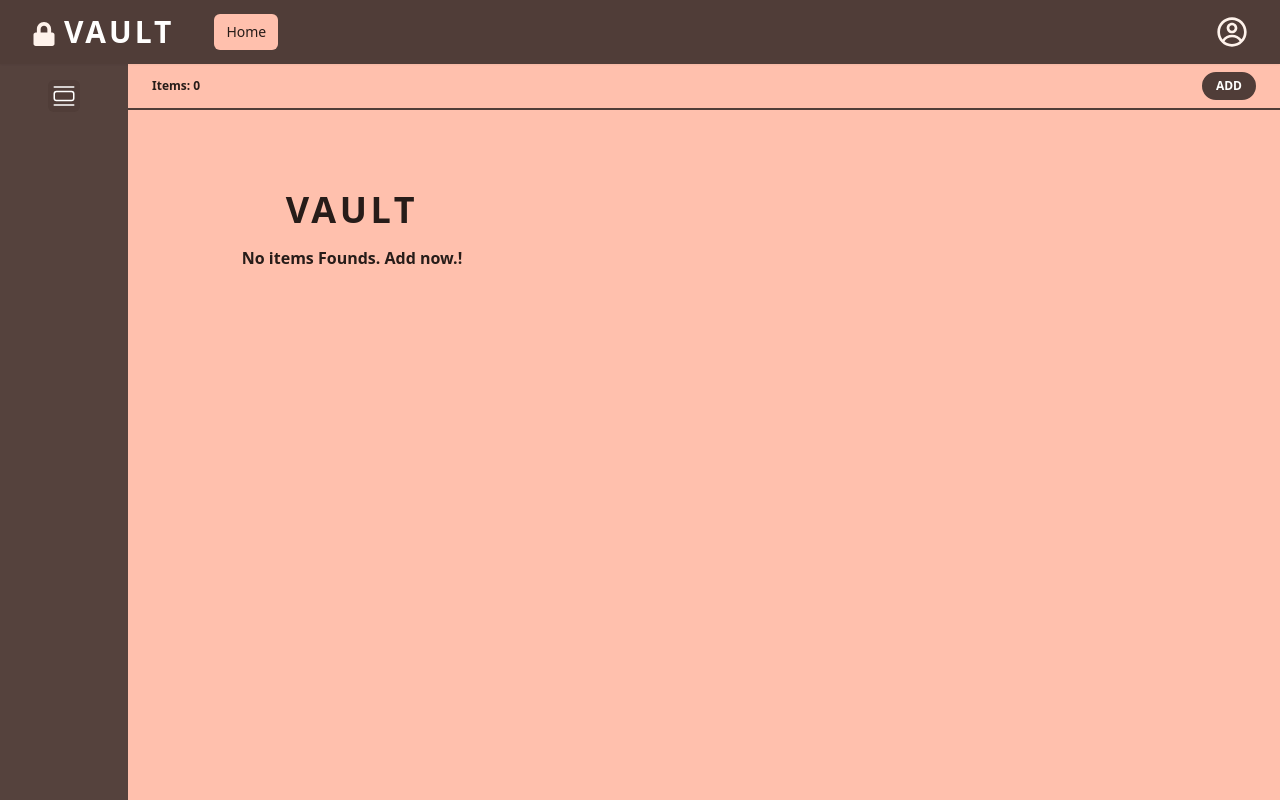
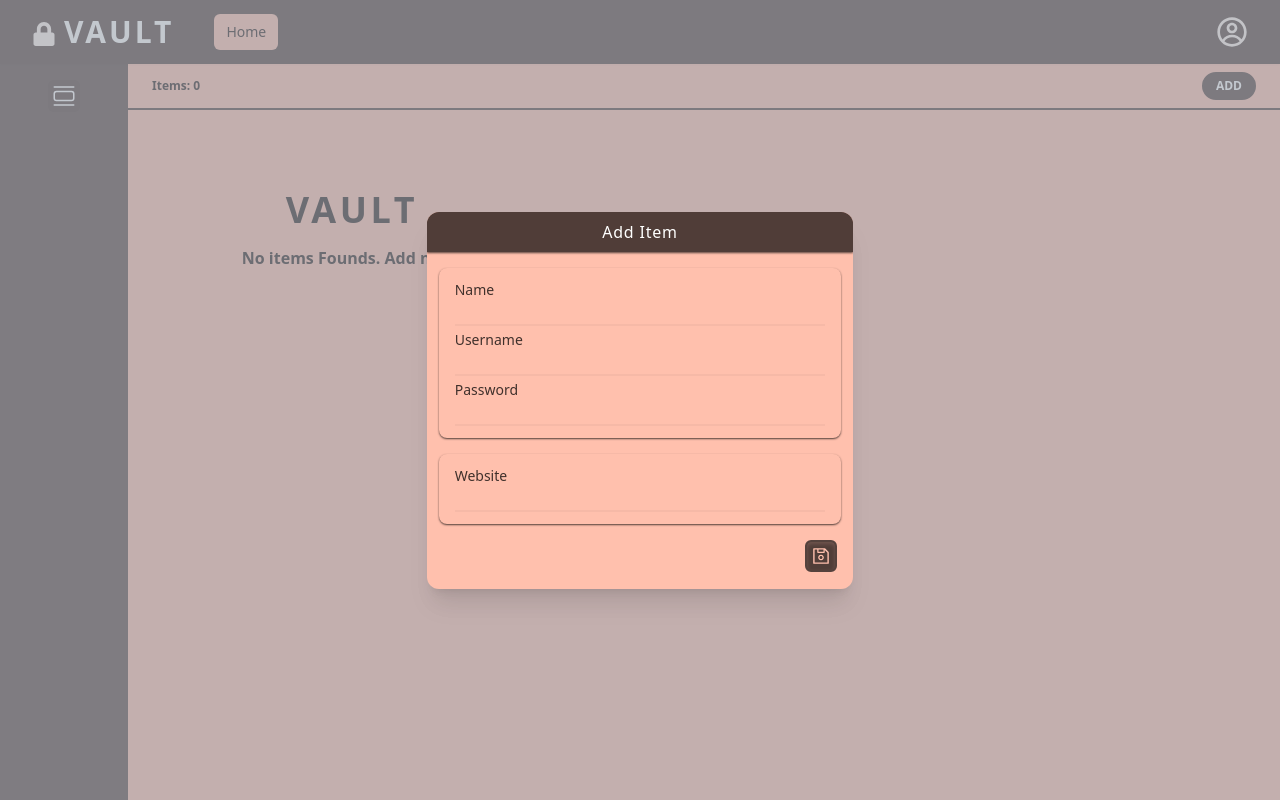
Before and after one commit to raziqali0306/pm-next, a Next.js app: page /app in a window 1280 px wide. Both pictures are taken after a click on the element "ADD". Built offline with nearby package versions, Linux system fonts and the light colour scheme.

Commit message:
adds addItem ui

```diff
--- a/pages/app/index.tsx
+++ b/pages/app/index.tsx
@@ -1,12 +1,15 @@
 import { BsViewList } from 'react-icons/bs';
 import axios from "axios";
 import { CredItemType } from '../../core/entites'
-import { useEffect, useState } from "react";
+import { FormEvent, useEffect, useState } from "react";
 import CredItem from "../../components/credItem";
+import BaseModal from '../../components/base_modal';
+import { AiOutlineSave } from 'react-icons/ai';
 
 function App() {
 
     const [credItems, setCredItems] = useState<CredItemType[] | []>([]);
+    const [open, setOpen] = useState<boolean>(false);
 
     const fetchCredItems = async() => {
         const token:string | null = sessionStorage.getItem('token_details');
@@ -28,8 +31,40 @@ function App() {
         }
     }
 
-    const addItem = async() => {
+    const addItem = async(event: FormEvent<HTMLFormElement>) => {
+        event.preventDefault();
+        const token:string | null = sessionStorage.getItem('token_details');
+        if(token !== null) {
+            const target = event.target as typeof event.target & {
+                name: { value: string };
+                username: { value: string };
+                password: { value: string };
+                url: {value: string}
+            };
+            let data:any = {
+                name: target.name.value,
+                username: target.username.value,
+                password: target.password.value,
+            }
+            if(target.url.value && target.url.value !== '' && target.url.value !== undefined) {
+                data['url'] = target.url.value;
+            }
+            axios.post('http://localhost:3000/pm/add', data, {
+                headers: {
+                    'Authorization' : 'Bearer ' + token,
+                }
+            })
+            .then((res) => {
+                fetchCredItems();
+            })
+            .catch((err) => {
+                console.log(err)
+            })
 
+        }
+        else {
+            //do something
+        }
     }
 
 
@@ -66,7 +101,9 @@ function App() {
                 <div className="col-span-9 overflow-auto h-full">
                     <div className="w-full px-6 inline-flex justify-between items-center py-2 border-b-2 border-secondary">
                         <p className="text-xs text-primaryHeading font-semibold" >Items: <span className="font-bold">{credItems.length}</span></p>
-                        <div className="cursor-pointer border-2 border-secondary bg-secondary text-secondaryHeading font-semibold py-1 px-3 rounded-full text-xs hover:scale-105 trasition duration-150 hover:text-primaryHeading hover:bg-primary">
+                        <div className="cursor-pointer border-2 border-secondary bg-secondary text-secondaryHeading font-semibold py-1 px-3 rounded-full text-xs hover:scale-105 trasition duration-150 hover:text-primaryHeading hover:bg-primary"
+                            onClick={() => {setOpen(true)}}
+                        >
                             ADD
                         </div>
                     </div>
@@ -88,8 +125,62 @@ function App() {
                     </div>
                 </div>
             </div>
+
+            <BaseModal open={open} setOpen={(value) => {setOpen(value)}}>
+                <AddItemForm addItem={(event) => {addItem(event)}}/>
+            </BaseModal>
         </>
     )
 }
 
 export default App;
+
+
+function AddItemForm({
+    addItem,
+} : {
+    addItem: (event: FormEvent<HTMLFormElement>) => void,
+}) {
+
+    const handleAddItem = (event: FormEvent<HTMLFormElement>) => {
+        addItem(event);
+    }
+
+    return (
+        <div>
+            <div className="py-2 mb-2 bg-secondary text-secondaryHeading text-center shadow-sm shadow-secondary_light tracking-wider">
+                Add Item
+            </div>
+            <div className="text-sm pt-2 pb-3 px-3">
+                <form onSubmit={(event) => {handleAddItem(event)}}>
+                    <div className="px-4 py-3 shadow-sm shadow-secondary rounded-lg mb-4">
+                        <div className="pb-1 border-b-2 border-secondary border-opacity-5">
+                            <p className="opacity-75 ">Name</p>
+                            <input type="text" name='name' className='w-full bg-primary focus:outline-none' />
+                        </div>
+                        <div className="pb-1 border-b-2 border-secondary border-opacity-5">
+                                <p className="opacity-75 pt-1">Username</p>
+                                <input type="text" name='username' className='w-full bg-primary focus:outline-none' required/>
+                        </div>
+                        <div className="pb-1 border-b-2 border-secondary border-opacity-5">
+                                <p className="opacity-75 pt-1">Password</p>
+                                <input type="password" name='password' className='w-full bg-primary focus:outline-none' required/>
+                        </div>
+                    </div>
+                    <div className="px-4 py-3 shadow-sm shadow-secondary rounded-lg mb-4">
+                        <div className="pb-1 border-b-2 border-secondary border-opacity-5">
+                            <p className="opacity-75 ">Website</p>
+                            <input type="url" name="url" className='w-full bg-primary focus:outline-none' required/>
+                        </div>
+                    </div>
+
+                    <div className='w-full inline-flex justify-end items-center pr-1'>
+                        <div className='p-1 bg-secondary border-2 border-secondary_light rounded-md shadow-inner shadow-primary/20 cursor-pointer transition hover:scale-105 duration-150'>
+                            <AiOutlineSave className='w-5 h-5' color="#ffc0ad"/>
+                        </div>
+                    </div>
+                </form>
+            </div>
+        </div>
+    );
+}
--- a/styles/globals.css
+++ b/styles/globals.css
@@ -13,14 +13,10 @@
     scrollbar-width: none;  /* Firefox */
 }
 
+input:-webkit-autofill {
+    -webkit-box-shadow: 0 0 0 30px #ffc0ad inset;
+}
+
 input[type=text], input[type=email], input[type=password]  {
     @apply text-primaryParagraph text-sm;
 }
-
-
-.top-right {
-    top: 12px;
-    right: 12px;
-    transition: transform .6s ease-in-out;
-    animation: toast-in-right .7s;
-}
```
Also changed, not shown: components/toast.tsx (deleted).
